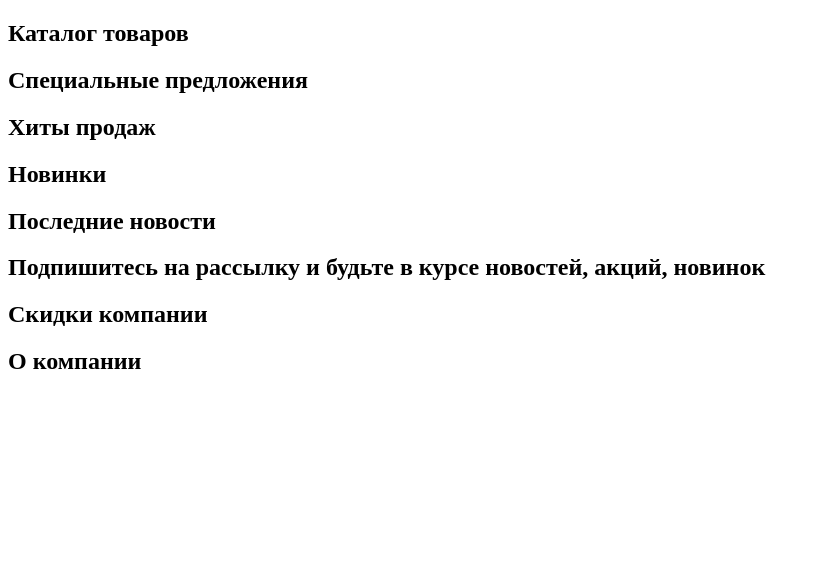
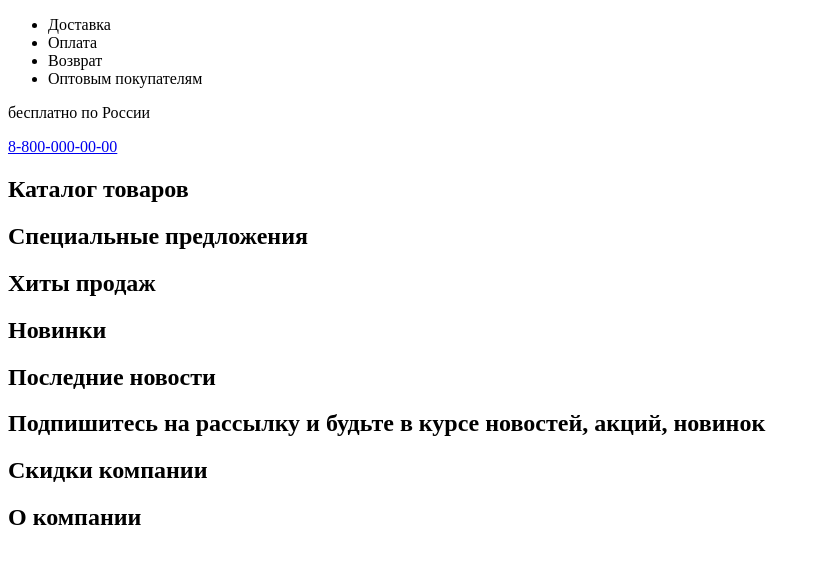
Before and after one commit to pomehy/Devstrong-test, a plain HTML site: page index.html in a window 1280 px wide. Shown: the whole page, without its empty margins (0-820 px from the left). Drawn offline with Linux system fonts and the light colour scheme.

Commit message:
Добавлены элементы в header-top (список и телефон)

```diff
--- a/index.html
+++ b/index.html
@@ -8,8 +8,18 @@
 <body>
     <header class="page-header">
         <div class="header-top">
+            <ul class="header-top__list">
+                <li class="header-top__item">Доставка</li>
+                <li class="header-top__item">Оплата</li>
+                <li class="header-top__item">Возврат</li>
+                <li class="header-top__item">Оптовым покупателям</li>
+            </ul>
+            <div class="header-top__phone phone">
+                <p class="phone__text">бесплатно по России</p>
+                <a class="phone__number color-link" href="tel:88000000000">8-800-000-00-00</a>
+            </div>
+        </div>
 
-        </div>
         <div class="header-info">
 
         </div>
@@ -17,6 +27,7 @@
 
         </div>
     </header>
+
     <main class="page-main">
         <section class="catalog">
             <h2 class="catalog__title visually-hidden">Каталог товаров</h2>
```
